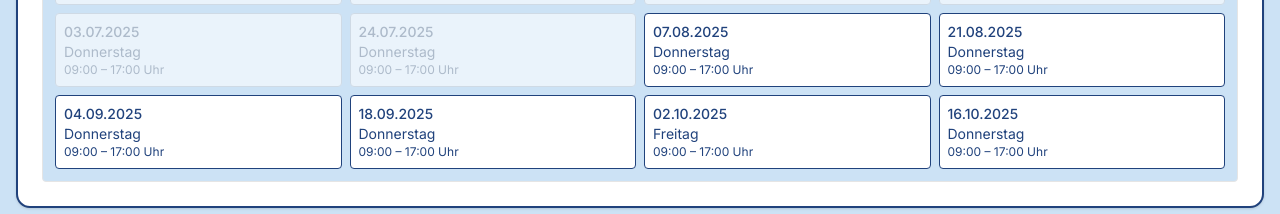
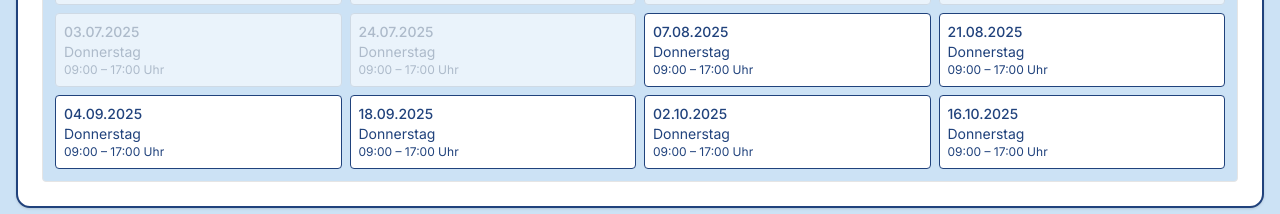
Before and after one commit to ledo9315/flohmarkt_flensburg, a Next.js app: page / in a window 1280 px wide. Shown: the part 1920-2134 px from the top of the page. Built offline with nearby package versions, Linux system fonts and the light colour scheme.

Commit message:
Ändere den Wochentag für einen zukünftigen Flohmarkt von Freitag auf Donnerstag, um die korrekte Darstellung der Veranstaltung sicherzustellen.

```diff
--- a/data/flohmaerkte.ts
+++ b/data/flohmaerkte.ts
@@ -131,7 +131,7 @@ export const flohmaerkte: Flohmarkt[] = [
       },
       {
         datum: "02.10.2025",
-        wochentag: "Freitag",
+        wochentag: "Donnerstag",
         zeiten: "09:00 – 17:00 Uhr",
       },
       {
```
